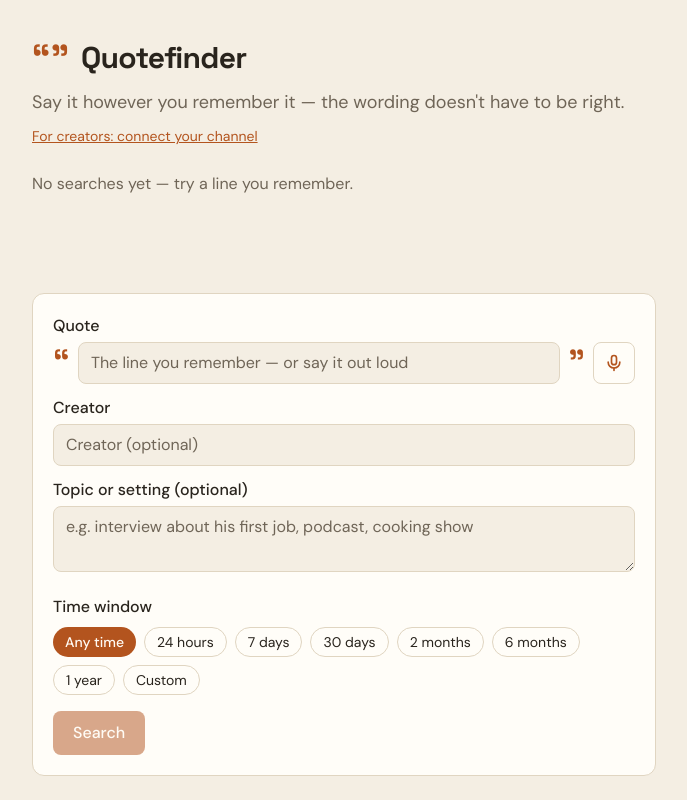
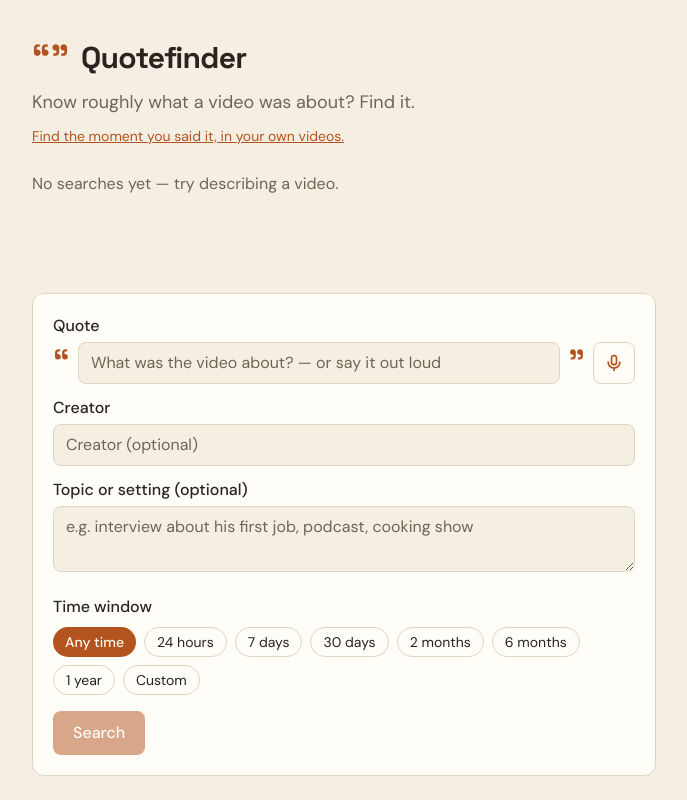
Before and after one commit to Emmanuel-Onwuka-dev/Quote_Finder, a React (Vite) app: page / in a window 1280 px wide. Shown: the whole page, without its empty margins (296-983 px from the left). Built offline with nearby package versions, Linux system fonts and the light colour scheme.

Commit message:
Landing page: describe the main search by title and description

```diff
--- a/index.html
+++ b/index.html
@@ -6,7 +6,7 @@
     <title>Quotefinder: find a video from a line you remember</title>
     <meta
       name="description"
-      content="Type a line you remember from a video. Quotefinder searches real YouTube uploads and returns the matching video."
+      content="Know roughly what a video was about? Quotefinder finds it from its title and description, and shows the Muse-verified links."
     />
     <link rel="icon" type="image/svg+xml" href="/favicon.svg" />
     <meta property="og:type" content="website" />
@@ -16,7 +16,7 @@
     />
     <meta
       property="og:description"
-      content="Type a line you remember. Quotefinder finds the YouTube video it came from."
+      content="Know roughly what a video was about? Quotefinder finds it from its title and description, and shows the Muse-verified links."
     />
     <meta property="og:image" content="/og.svg" />
     <meta name="twitter:card" content="summary_large_image" />
@@ -26,7 +26,7 @@
     />
     <meta
       name="twitter:description"
-      content="Type a line you remember. Quotefinder finds the YouTube video it came from."
+      content="Know roughly what a video was about? Quotefinder finds it from its title and description, and shows the Muse-verified links."
     />
     <meta name="twitter:image" content="/og.svg" />
     <link rel="preconnect" href="https://fonts.googleapis.com" />
--- a/src/client/App.tsx
+++ b/src/client/App.tsx
@@ -123,12 +123,11 @@ export default function App() {
             </h1>
           </div>
           <p className="mt-3 text-lg text-muted">
-            Say it however you remember it — the wording doesn&apos;t have to
-            be right.
+            Know roughly what a video was about? Find it.
           </p>
           <p className="mt-2">
             <a href="/creator" className="text-sm text-accent underline">
-              For creators: connect your channel
+              Find the moment you said it, in your own videos.
             </a>
           </p>
         </header>
@@ -136,7 +135,7 @@ export default function App() {
         <main className="flex-1 pb-8">
           {turns.length === 0 ? (
             <p className="text-muted">
-              No searches yet — try a line you remember.
+              No searches yet — try describing a video.
             </p>
           ) : (
             <ol className="space-y-6">
--- a/src/client/components/Composer.tsx
+++ b/src/client/components/Composer.tsx
@@ -99,7 +99,7 @@ export function Composer({
             type="text"
             value={quote}
             onChange={(e) => setQuote(e.target.value)}
-            placeholder="The line you remember — or say it out loud"
+            placeholder="What was the video about? — or say it out loud"
             required
             disabled={disabled}
             className={`${inputClass} flex-1`}
```
